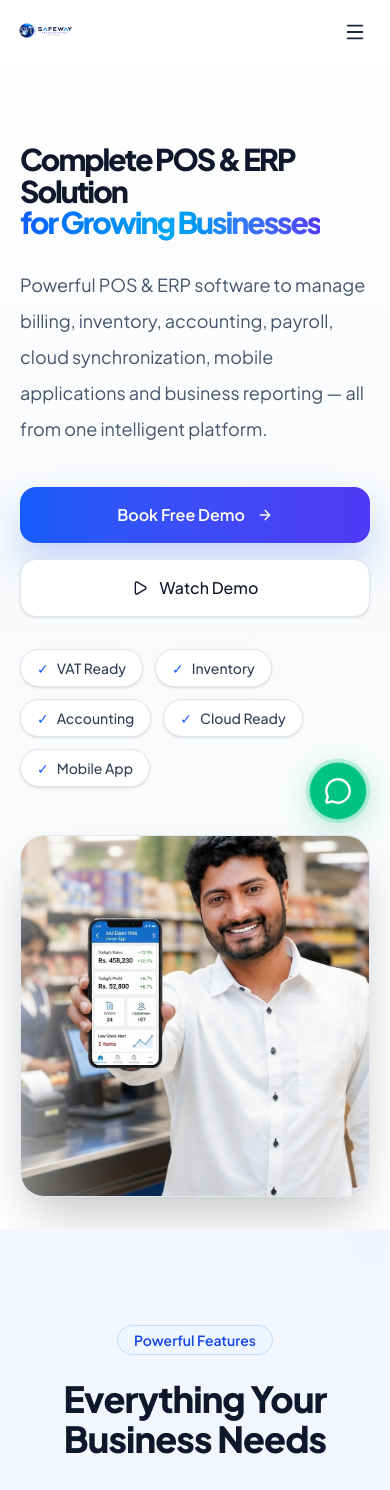
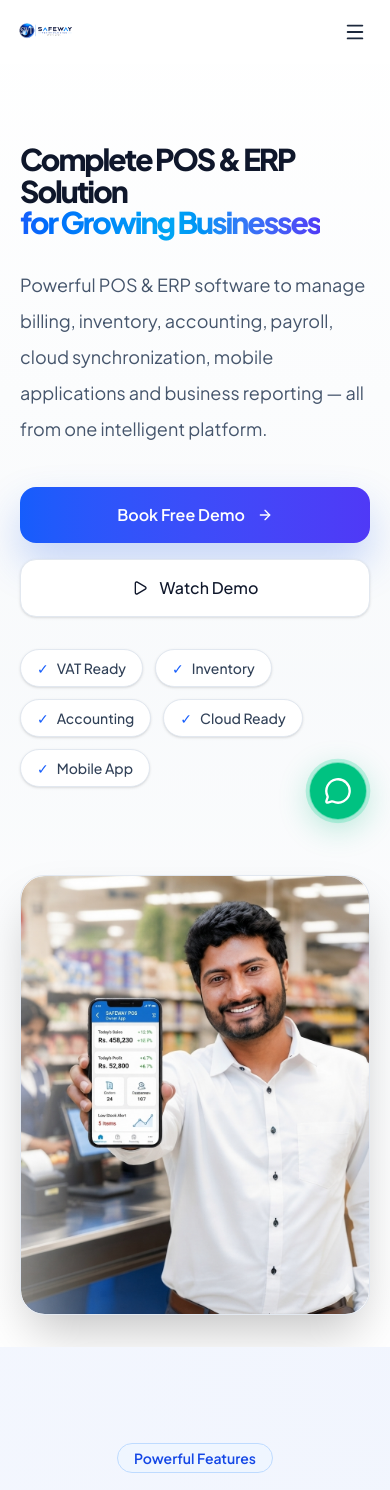
Before and after one commit to safewaypos/safeway-pos, a Next.js app: page / in a window 390 px wide. Shown: the top 1490 px of the page. Built offline with nearby package versions, Linux system fonts and the light colour scheme.

Commit message:
Fix mobile responsive layout and white theme

```diff
--- a/components/Hero.tsx
+++ b/components/Hero.tsx
@@ -105,7 +105,7 @@ const Hero = () => {
 
           {/* RIGHT SIDE */}
 
-          <div className="lg:col-span-6 flex justify-end">
+          <div className="lg:col-span-6 flex justify-center lg:justify-end mt-10 lg:mt-0">
 
             <motion.div
               initial={{ opacity: 0, x: 60 }}
@@ -119,13 +119,13 @@ const Hero = () => {
 
 
                 <Image
-                  src="/office-reception.png"
-                  alt="SAFEWAY TECHNOLOGIES (PVT) LTD."
-                  width={1400}
-                  height={900}
-                  priority
-                  className="w-full h-[360px] sm:h-[450px] lg:h-[640px] xl:h-[680px] object-cover transition-all duration-700 hover:scale-[1.03]"
-                />
+  src="/office-reception.png"
+  alt="SAFEWAY TECHNOLOGIES"
+  width={1400}
+  height={900}
+  priority
+  className="w-full max-w-sm sm:max-w-md lg:max-w-none h-auto rounded-3xl object-cover"
+/>
 
               </div>
 
--- a/components/Navigation.tsx
+++ b/components/Navigation.tsx
@@ -122,7 +122,7 @@ export default function Navigation() {
     width={500}
 height={120}
     priority
-    className="h-10 sm:h-12 lg:h-20 xl:h-24 w-auto object-contain"
+    className="h-10 sm:h-12 lg:h-16 w-auto object-contain"
   />
 );
 
```
